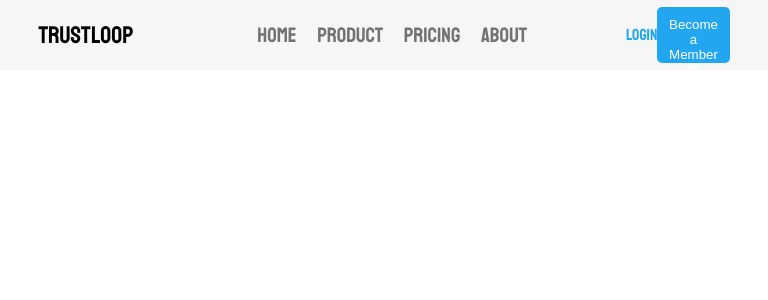
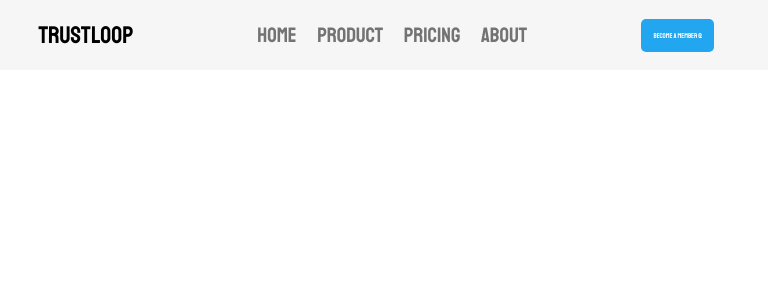
Before and after one commit to Doyen04/trustloop, a React (Vite) app: page / in a window 768 px wide. Shown: the top 300 px of the page. Built offline with nearby package versions, Linux system fonts and the light colour scheme.

Commit message:
made it more responsive on small tabs

```diff
--- a/src/styles/header.css
+++ b/src/styles/header.css
@@ -38,7 +38,8 @@
 .header-button-container{
     display: none;
 }
-@media (min-width: 765px) {
+
+@media (min-width: 768px) {
     .navbar{
         /* background-color: red;  */
         position: relative;
@@ -71,12 +72,30 @@
         height: 80%;
         border: none;
         border-radius: 5px;
+        font-size: 0.9vw;
         padding: 10px;
         background-color: #23A6F0;
         color: white;
+        font-family: 'Staatliches', 'CPMono';
     }
 }
-@media (min-width:800px) and (max-width:1100px) {
+
+
+@media (min-width:768px) and (max-width:800px) {
+    .header-button-container{
+        display: flex;
+        justify-content: center;
+    }
+    .header-button-container>div{
+        display: none;
+    }
+    .header-button-container>button{
+        padding: 12px;
+        height: max-content;
+    }
+}
+
+@media (min-width:800px) and (max-width:1400px) {
     .header-button-container{
         width: 20%;
     }
@@ -85,7 +104,8 @@
         color:#23A6F0;
     }
     .header-button-container>button{
-        font-size: 0.1em;
+        font-family: 'Staatliches', 'CPMono';
+        font-size: 0.9vw;
         height: 60%;
         border: none;
         border-radius: 5px;
```
